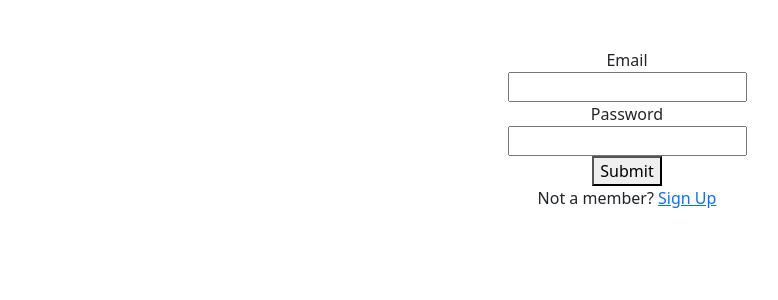
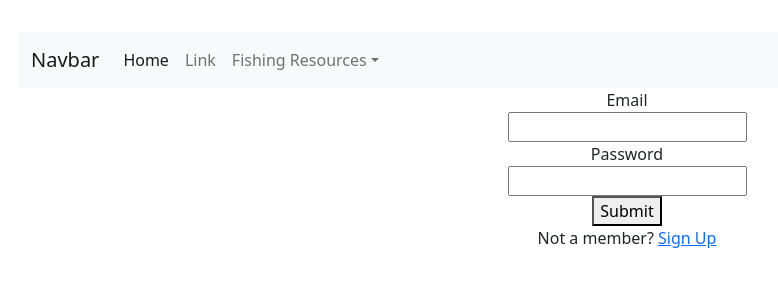
Before and after one commit to Rickienatividad/capstone-frontend, a React (Vite) app: page / in a window 1280 px wide. Shown: the top 300 px of the page, without its empty margins (13-791 px from the left). Built offline with nearby package versions, Linux system fonts and the light colour scheme.

Commit message:
renders knot index

```diff
--- a/src/App.jsx
+++ b/src/App.jsx
@@ -9,6 +9,7 @@
 import { Header } from "./Header";
 import { SpeciesIndex } from "./SpeciesIndex";
 import { SpeciesShow } from "./SpeciesShow";
+import { KnotPage } from "./KnotPage";
 
 function App() {
   return (
@@ -22,6 +23,7 @@
           <Route path="/newentry" element={<NewEntry />} />
           <Route path="/lastentry" element={<LatestEntry />} />
           <Route path="/species" element={<SpeciesIndex />} />
+          <Route path="/knots" element={<KnotPage />} />
         </Routes>
       </BrowserRouter>
     </div>
--- a/src/Header.jsx
+++ b/src/Header.jsx
@@ -1,7 +1,70 @@
+import { Link } from "react-router-dom";
+
 export function Header() {
   return (
-    <div>
-      <p></p>
-    </div>
+    <nav className="navbar navbar-expand-lg navbar-light bg-light">
+      <div className="container-fluid">
+        <a className="navbar-brand" href="#">
+          Navbar
+        </a>
+        <button
+          className="navbar-toggler"
+          type="button"
+          data-bs-toggle="collapse"
+          data-bs-target="#navbarSupportedContent"
+          aria-controls="navbarSupportedContent"
+          aria-expanded="false"
+          aria-label="Toggle navigation"
+        >
+          <span className="navbar-toggler-icon"></span>
+        </button>
+        <div className="collapse navbar-collapse" id="navbarSupportedContent">
+          <ul className="navbar-nav me-auto mb-2 mb-lg-0">
+            <li className="nav-item">
+              <a className="nav-link active" aria-current="page" href="#">
+                Home
+              </a>
+            </li>
+            <li className="nav-item">
+              <a className="nav-link" href="#">
+                Link
+              </a>
+            </li>
+            <li className="nav-item dropdown">
+              <a
+                className="nav-link dropdown-toggle"
+                href="#"
+                id="navbarDropdown"
+                role="button"
+                data-bs-toggle="dropdown"
+                aria-expanded="false"
+              >
+                Fishing Resources
+              </a>
+              <ul className="dropdown-menu" aria-labelledby="navbarDropdown">
+                <li>
+                  <a className="dropdown-item" href="/species">
+                    SC freshwater species
+                  </a>
+                </li>
+                <li>
+                  <a className="dropdown-item" href="#">
+                    Another action
+                  </a>
+                </li>
+                <li>
+                  <hr className="dropdown-divider"></hr>
+                </li>
+                <li>
+                  <a className="dropdown-item" href="#">
+                    Something else here
+                  </a>
+                </li>
+              </ul>
+            </li>
+          </ul>
+        </div>
+      </div>
+    </nav>
   );
 }
--- /dev/null
+++ b/src/KnotIndex.jsx
@@ -0,0 +1,12 @@
+export function KnotIndex(props) {
+  return (
+    <div>
+      <h3>Popular Knots</h3>
+      {props.knots.map((knot) => (
+        <div key={knot.id}>
+          <a href="#">{knot.name}</a>
+        </div>
+      ))}
+    </div>
+  );
+}
--- /dev/null
+++ b/src/KnotPage.jsx
@@ -0,0 +1,28 @@
+import axios from "axios";
+import { useState, useEffect } from "react";
+import { Modal } from "./Modal";
+import { KnotIndex } from "./KnotIndex";
+
+export function KnotPage() {
+  const [knots, setKnots] = useState([]);
+
+  const handleKnotIndex = () => {
+    axios
+      .get("http://localhost:3000/knots.json")
+      .then((response) => {
+        console.log(response.data);
+        setKnots(response.data);
+      })
+      .catch((error) => {
+        console.log(error.response.data.errors);
+      });
+  };
+
+  useEffect(handleKnotIndex, []);
+
+  return (
+    <div>
+      <KnotIndex knots={knots} />
+    </div>
+  );
+}
```
